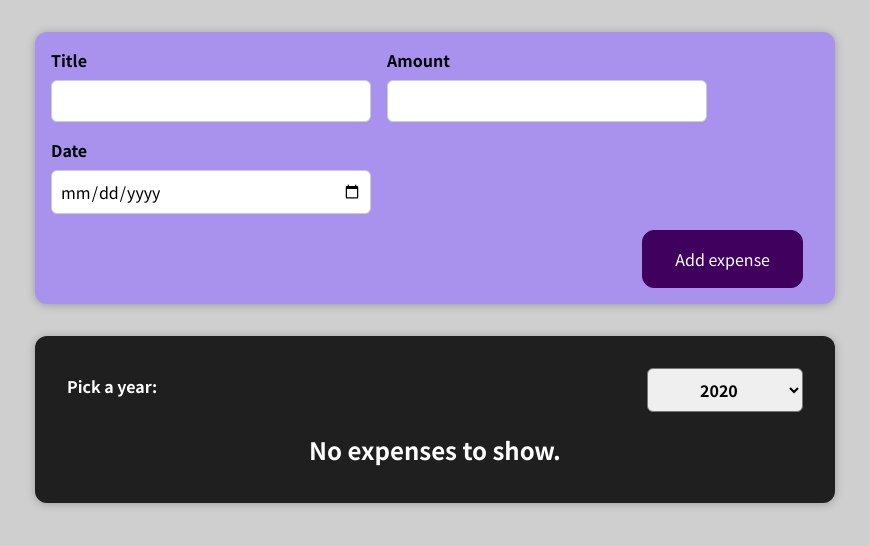
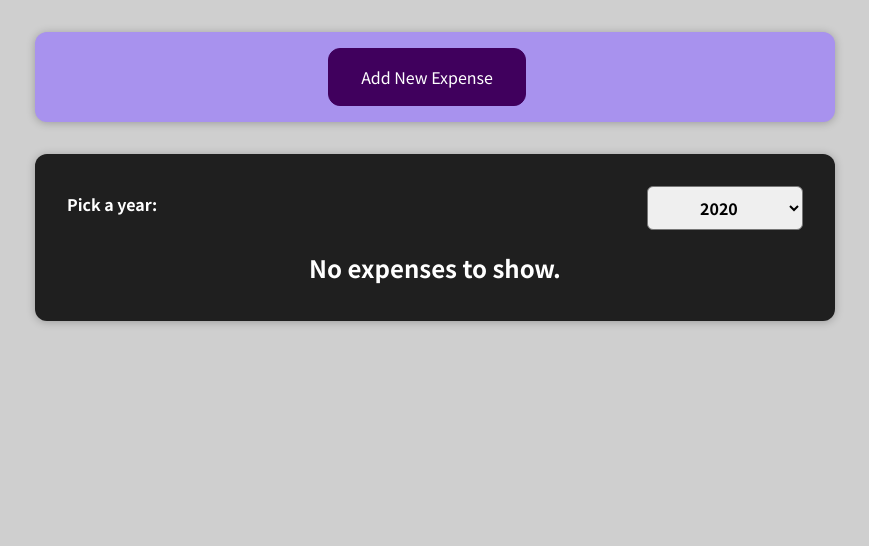
Before and after one commit to MaciekGab/ExpenseTracker-React, a React (Create React App) app: page / in a window 1280 px wide. Shown: the top 546 px of the page, without its empty margins (205-1074 px from the left). Built offline with nearby package versions, Linux system fonts and the light colour scheme.

Commit message:
Added conditional rendering of form, Added basic styling to change title button.

```diff
--- a/src/components/Expenses/ExpenseItem.js
+++ b/src/components/Expenses/ExpenseItem.js
@@ -18,7 +18,7 @@ function ExpenseItem(props) {
           <h2>{title}</h2>
           <div className="expense-item__price">${props.amount}</div>
         </div>
-        <button onClick={clickHandler}>Change title</button>
+        <button onClick={clickHandler} className="expense-item__price">Change title</button>
       </Card>
     </li>
   );
--- a/src/components/NewExpense/NewEpenseForm.js
+++ b/src/components/NewExpense/NewEpenseForm.js
@@ -69,7 +69,10 @@ function NewExpenseForm(props) {
         </div>
       </div>
       <div className="new-expense__actions">
-        <button type="submit">Add expense</button>
+        <button type="button" onClick={props.onCalcelExpenseForm}>
+          Cancel
+        </button>
+        <button type="submit">Add Expense</button>
       </div>
     </form>
   );
--- a/src/components/NewExpense/NewExpense.js
+++ b/src/components/NewExpense/NewExpense.js
@@ -1,19 +1,38 @@
-import React from "react";
+import React, { useState } from "react";
 import "./NewExpense.css";
 import NewExpenseForm from "./NewEpenseForm";
 
 function NewExpense(props) {
+  const [isEditing, setIsEditing] = useState(false);
+
   const submitFormHandler = (enteredExpenseData) => {
     const expenseData = {
       ...enteredExpenseData,
       id: Math.random().toString(),
     };
     props.onAddExpense(expenseData);
+    setIsEditing(false);
+  };
+
+  const cancelNewExpenseHandler = () => {
+    setIsEditing(false);
+  };
+
+  const addNewExpenseHandler = () => {
+    setIsEditing(true);
   };
 
   return (
     <div className="new-expense">
-      <NewExpenseForm onSubmitExpenseForm={submitFormHandler} />
+      {!isEditing && (
+        <button onClick={addNewExpenseHandler}>Add New Expense</button>
+      )}
+      {isEditing && (
+        <NewExpenseForm
+          onSubmitExpenseForm={submitFormHandler}
+          onCalcelExpenseForm={cancelNewExpenseHandler}
+        />
+      )}
     </div>
   );
 }
```
